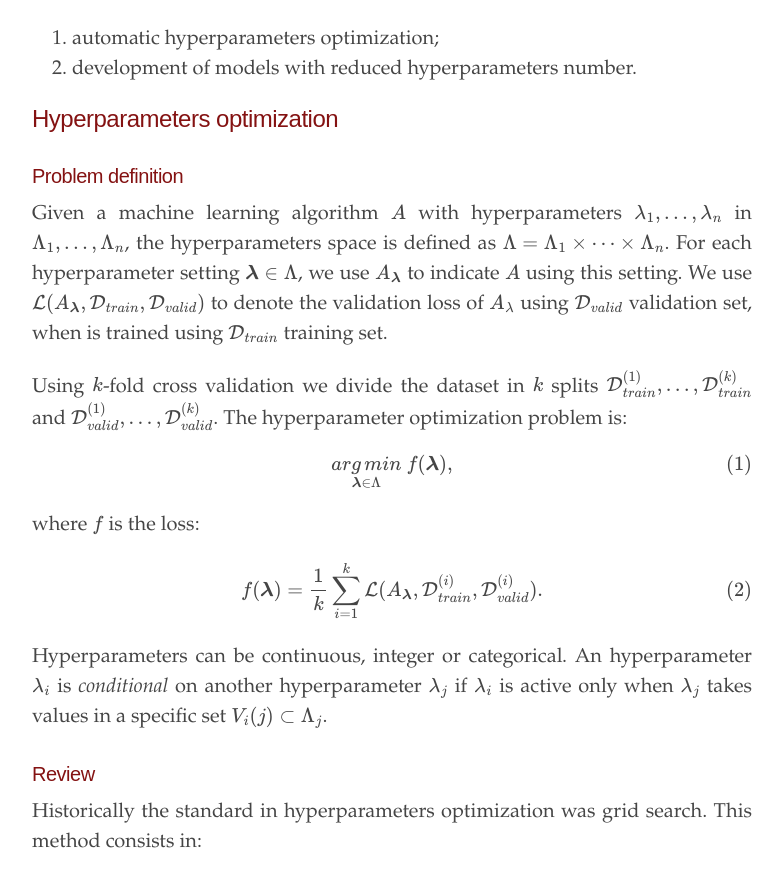
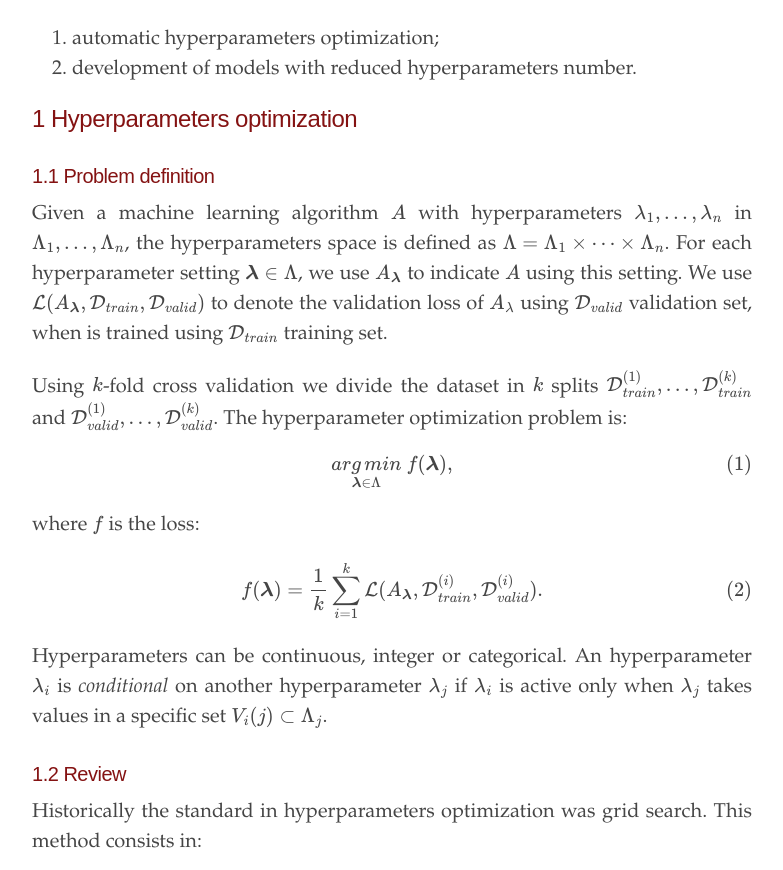
Before and after one commit to trianam/trianam.github.io, a Jekyll site: the page built from _ml/hyperparameters-optimization.md, in a window 1280 px wide. Shown: the part 520-1390 px from the top of the page, without its empty margins (248-1031 px from the left). Built offline with Jekyll 4.4.1, drawn with Linux system fonts in a browser that asks for light colours; formulas are drawn with MathJax 3; some of the changed text lies outside the part shown.

Commit message:
advanced with hyperparameters opt

```diff
--- a/_ml/hyperparameters-optimization.md
+++ b/_ml/hyperparameters-optimization.md
@@ -14,6 +14,8 @@ mathjax: true
 {% assign maron1994 = "Maron1994" %}
 {% assign bergstra2012 = "Bergstra2012" %}
 {% assign hutter2011 = "Hutter2011" %}
+{% assign snoek2012 = "Snoek2012" %}
+{% assign bergstra2011 = "Bergstra2011" %}
 
 The construction of machine learning models models demands big effort on hyperparameters tuning. Usually the hyperparameters are manually engineered and are the product of time-consuming experimentations. Hyperparameters choose is really important in model performance.
 
@@ -103,9 +137,13 @@ that at each value $\vec{\lambda}$ integrates the improvements over $f_{min}$ ac
 {% include bib.html label=maron1994 authors="Maron O., Moore A. W." year=1994 title="Hoeffding Races: Accelerating Model Selection Search for Classification and Function Approximation" venue="Advances in Neural Information Processing Systems 6" pages="59--66" link="https://papers.nips.cc/paper/841-hoeffding-races-accelerating-model-selection-search-for-classification-and-function-approximation" %}
 {% include bib.html label=bergstra2012 authors="Bergstra J, Bengio Y." year=2012 title="Random search for hyper-parameter optimization" venue="The Journal of Machine Learning Research" pages="Volume 13 Issue 1, January 2012, Pages 281-305" link="http://www.jmlr.org/papers/v13/bergstra12a.html" %}
 {% include bib.html label=hutter2011 authors="Hutter F., Hoos H.H., Leyton-Brown K." year=2011 title="Sequential Model-Based Optimization for General Algorithm Configuration" venue="Learning and Intelligent Optimization. LION 2011" doi="https://doi.org/10.1007/978-3-642-25566-3_40" %}
+{% include bib.html label=snoek2012 authors="Snoek J., Larochelle H., Adams R. P." year=2012 title="Practical Bayesian optimization of machine learning algorithms" venue="NIPS'12 Proceedings of the 25th International Conference on Neural Information Processing Systems - Volume 2" pages="Pages 2951-2959" link="https://papers.nips.cc/paper/4522-practical-bayesian-optimization-of-machine-learning-algorithms" %}
+{% include bib.html label=bergstra2011 authors="Bergstra J., Bardenet R., Bengio Y., Kégl B." year=2011 title="Algorithms for hyper-parameter optimization" venue="NIPS'11 Proceedings of the 24th International Conference on Neural Information Processing Systems" pages="Pages 2546-2554" link="https://papers.nips.cc/paper/4443-algorithms-for-hyper-parameter-optimization" %}
 
 <br>
 
 ---
 
-## Footnotes
+# Footnotes
+[^fn1]: Probability Density Function
+[^fn2]: Cumulative Density Function
--- a/assets/css/style.scss
+++ b/assets/css/style.scss
@@ -119,3 +119,40 @@ html {
     display: inline-block;
 }
 */
+
+/* header numbers (http://support.markedapp.com/kb/how-to-tips-and-tricks/custom-css-adding-chapter-numbers-with-custom-css)*/
+body {
+    counter-reset: chapter; /* create a chapter counter scope */
+}
+.post h2:before {
+    content: counter(chapter) " ";
+    counter-increment: chapter; /* add 1 to chapter */
+}
+.post h2 {
+    counter-reset: subchapter; /* set section to 0 */
+}
+.post h3:before {
+    content: counter(chapter) "." counter(subchapter) " ";
+    counter-increment: subchapter;
+}
+.post h3 {
+    counter-reset: section;
+}
+.post h4:before {
+    content: counter(chapter) "." counter(subchapter) "." counter(section) " ";
+    counter-increment: section;
+}
+.post h4 {
+    counter-reset: subsection;
+}
+.post h5:before {
+    content: counter(chapter) "." counter(subchapter) "." counter(section) "." counter(subsection) " ";
+    counter-increment: subsection;
+}
+.post h5 {
+    counter-reset: subsubsection;
+}
+.post h6:before {
+    content: counter(chapter) "." counter(subchapter) "." counter(section) "." counter(subsection) "." counter(subsubsection) " ";
+    counter-increment: subsubsection;
+}
```
Also changed, not shown: other parts of _ml/hyperparameters-optimization.md (+35 -3 lines), _nn/rnn.md (+2 -2 lines), _theory/linear-algebra.md (+2 -2 lines), test.md (+2 -2 lines).
